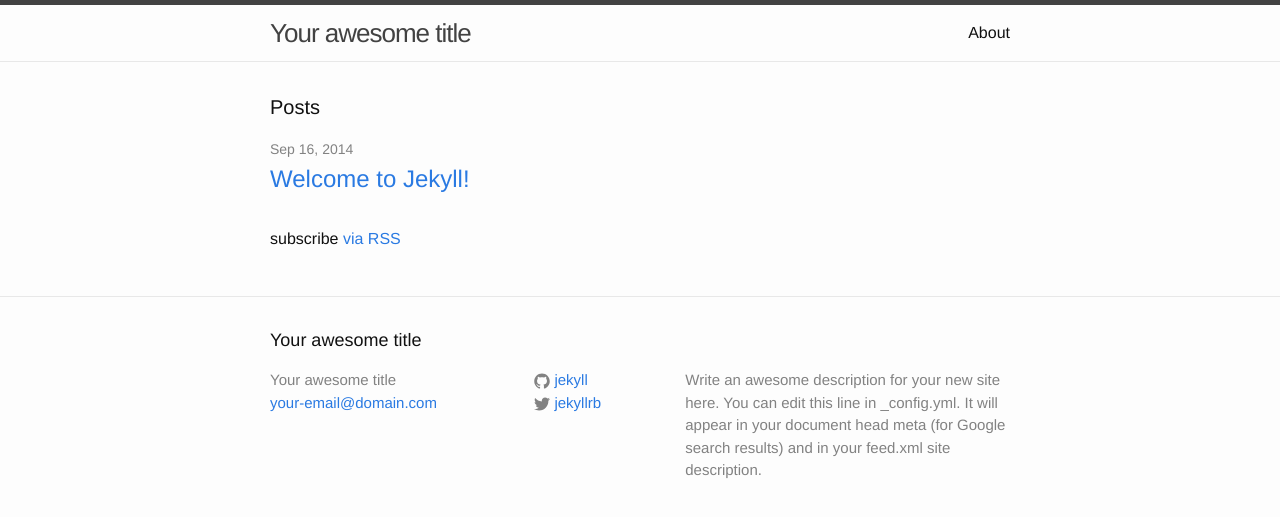
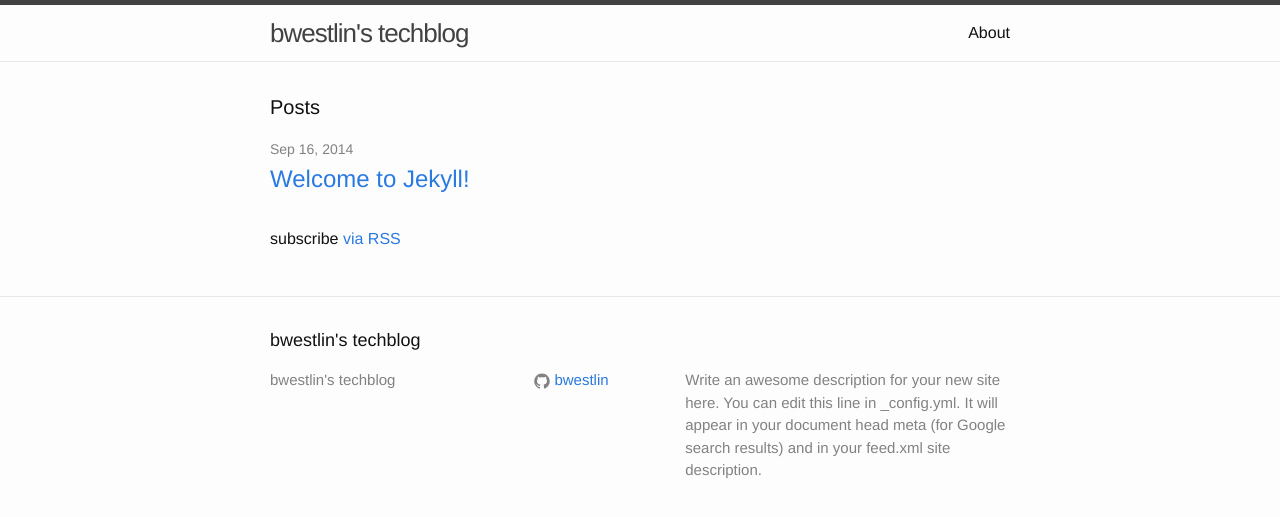
Before and after one commit to bwestlin/bwestlin.github.io, a Jekyll site: the page built from index.html, in a window 1280 px wide. Shown: the top 517 px of the page. Built offline with Jekyll 4.4.1, drawn with Linux system fonts in a browser that asks for light colours.

Commit message:
Updated config

```diff
--- a/_config.yml
+++ b/_config.yml
@@ -1,14 +1,14 @@
 # Site settings
-title: Your awesome title
-email: your-email@domain.com
+title: bwestlin's techblog
+#email: your-email@domain.com
 description: > # this means to ignore newlines until "baseurl:"
   Write an awesome description for your new site here. You can edit this
   line in _config.yml. It will appear in your document head meta (for
   Google search results) and in your feed.xml site description.
 baseurl: "" # the subpath of your site, e.g. /blog/
-url: "http://yourdomain.com" # the base hostname & protocol for your site
-twitter_username: jekyllrb
-github_username:  jekyll
+url: "http://bwestlin.github.io/" # the base hostname & protocol for your site
+#twitter_username: jekyllrb
+github_username:  bwestlin
 
 # Build settings
 markdown: kramdown
```
